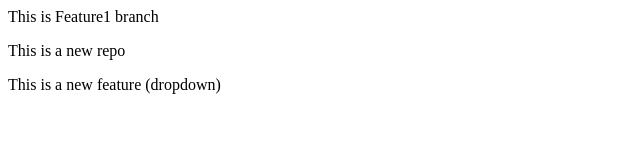
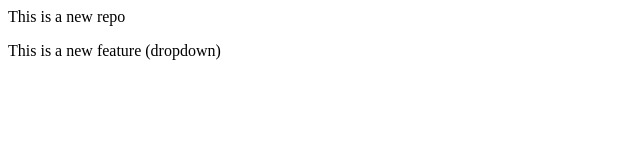
Before and after one commit to sayan-kgp/LocalRepo, a plain HTML site: page index.html in a window 1280 px wide. Shown: the whole page, without its empty margins (0-640 px from the left). Drawn offline with Linux system fonts and the light colour scheme.

Commit message:
Tutorial Follow

```diff
--- a/index.html
+++ b/index.html
@@ -1,3 +1,2 @@
-<p>This is Feature1 branch</p>
 <p>This is a new repo</p>
 <p>This is a new feature (dropdown)</p>
```
